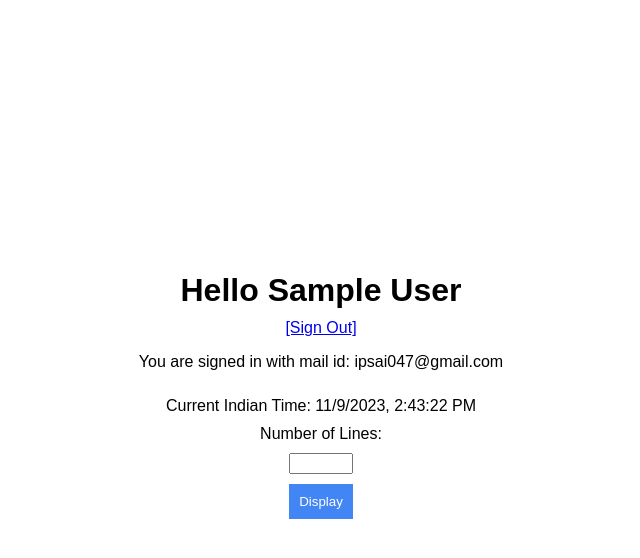
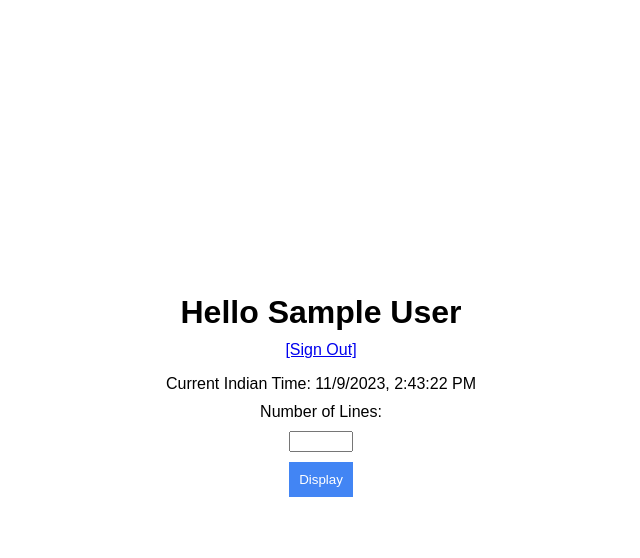
Before and after one commit to saiprasadreddy33/FETJ-Prasad, a Node server app: page /home in a window 1280 px wide. Shown: the top 558 px of the page, without its empty margins (319-959 px from the left). Run offline with Node 20, Linux system fonts and the light colour scheme; the visitor is signed in with stand-in values (Sample User, id 1); some libraries are stand-ins or nearby versions.

Commit message:
Update home.ejs

```diff
--- a/my-auth-app/views/home.ejs
+++ b/my-auth-app/views/home.ejs
@@ -53,8 +53,6 @@
 
     <% if (user.emails && user.emails.length > 0) { %>
       <p>You are signed in with mail id: <%= user.emails[0].value %></p>
-    <% } else { %>
-      <p>You are signed in with mail id: ipsai047@gmail.com</p>
     <% } %>
 
     <p>Current Indian Time: <%= indianTime %></p>
```
